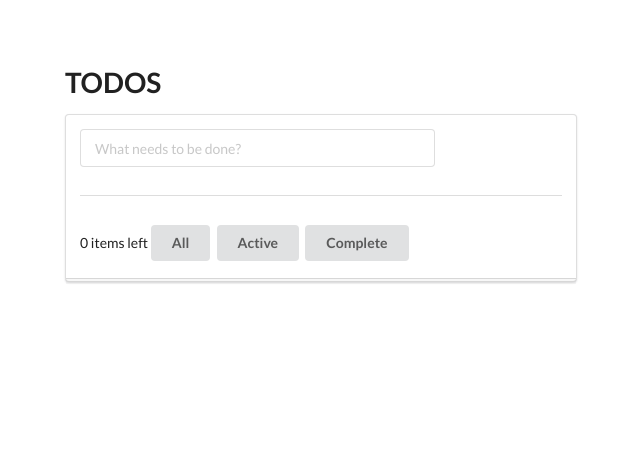
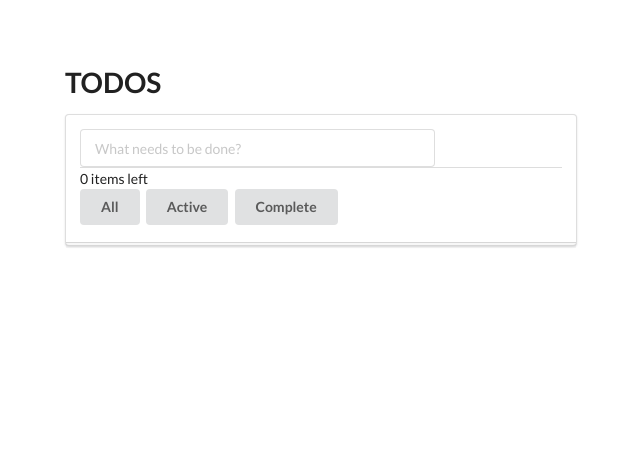
Before and after one commit to karlin13/todo, a Flask app: page / in a window 1280 px wide. Shown: the top 465 px of the page, without its empty margins (319-959 px from the left). Run offline with Flask 2, Linux system fonts and the light colour scheme; data that the repository does not hold is empty.

Commit message:
fixed form and added grid in index.html

```diff
--- a/todo/server.py
+++ b/todo/server.py
@@ -19,6 +19,8 @@ def index():
         todo = Todos(todo=form.input.data, todo_complete=False)
         db.session.add(todo)
         db.session.commit()
+
+        return redirect(request.referrer)
 
     url_rule = request.url_rule.rule
 
@@ -44,7 +46,7 @@ def done():
 
     db.session.commit()
 
-    return redirect(url_for('index'), code=304)
+    return redirect(request.referrer, code=304)
 
 
 @app.route('/not_done', methods=['POST'])
--- a/todo/static/css/index.css
+++ b/todo/static/css/index.css
@@ -2,8 +2,6 @@
     margin: 5% 30% 0 30%;
 }
 #remove_todo{
-    position: absolute;
-    right: 0;
     visibility: hidden;
     background: transparent;
     color: #0086B3;
--- a/todo/templates/index.html
+++ b/todo/templates/index.html
@@ -39,11 +39,15 @@
                 </div>
 
             </div>
-            <div class="ui section divider"></div>
+            <div class="ui fitted divider"></div>
 
             {% for todo in todos %}
 
                 <div id="todo_segment" onmouseover="remove_todo_visible(this)" onmouseout="remove_todo_invisible(this)">
+
+                <div  iv class="ui grid">
+
+                    <div class="fourteen wide column">
 
                         <div class="ui toggle checkbox">
 
@@ -69,16 +73,25 @@
 
                         </div>
 
+                    </div>
+
+                    <div class="one wide column">
                         <a id="remove_todo" class="ui icon button" onclick="sendPost('{{ request.url }}', '{{ url_for('remove') }}', {{ todo.id }})"><i class="remove icon"></i></a>
+                    </div>
 
-                    <div class="ui section divider"></div>
+                </div>
+
+                    <div class="ui fitted divider"></div>
 
                 </div>
             {% endfor %}
 
             <div id="filter">
 
+                <div>
                     {{ cnt_active_todo }} items left
+                </div>
+
                 <a href="/" class="ui button">All</a>
                 <a href="/active" class="ui button">Active</a>
                 <a href="/complete" class="ui button">Complete</a>
```
Lines whose indentation alone changed are shown as unchanged.
